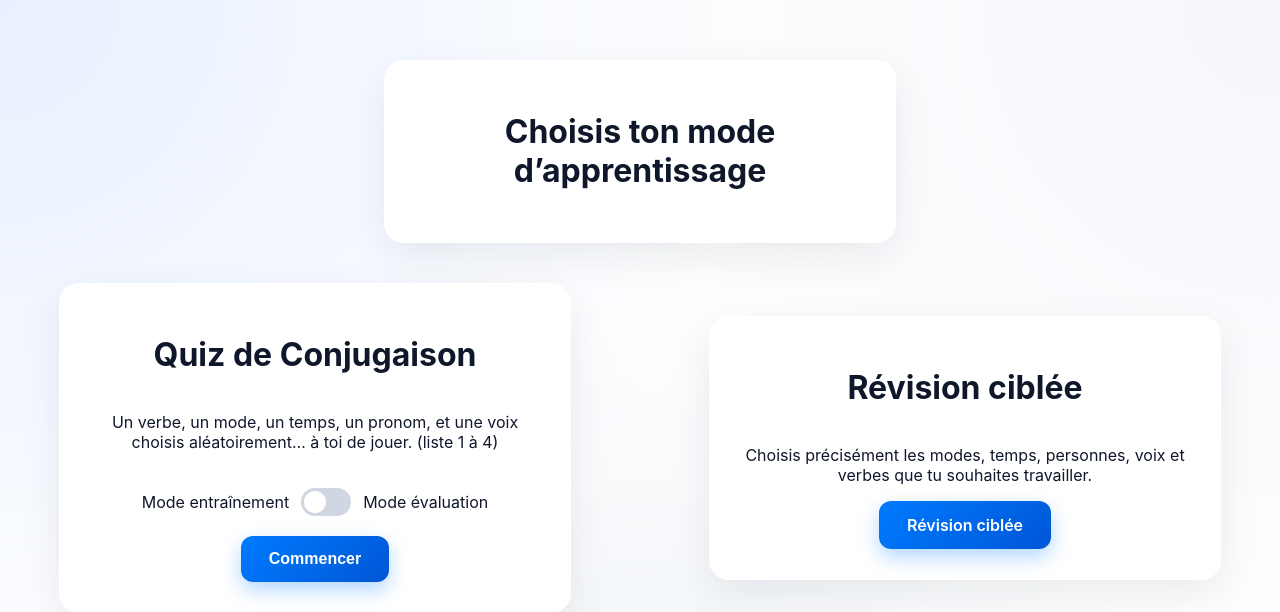
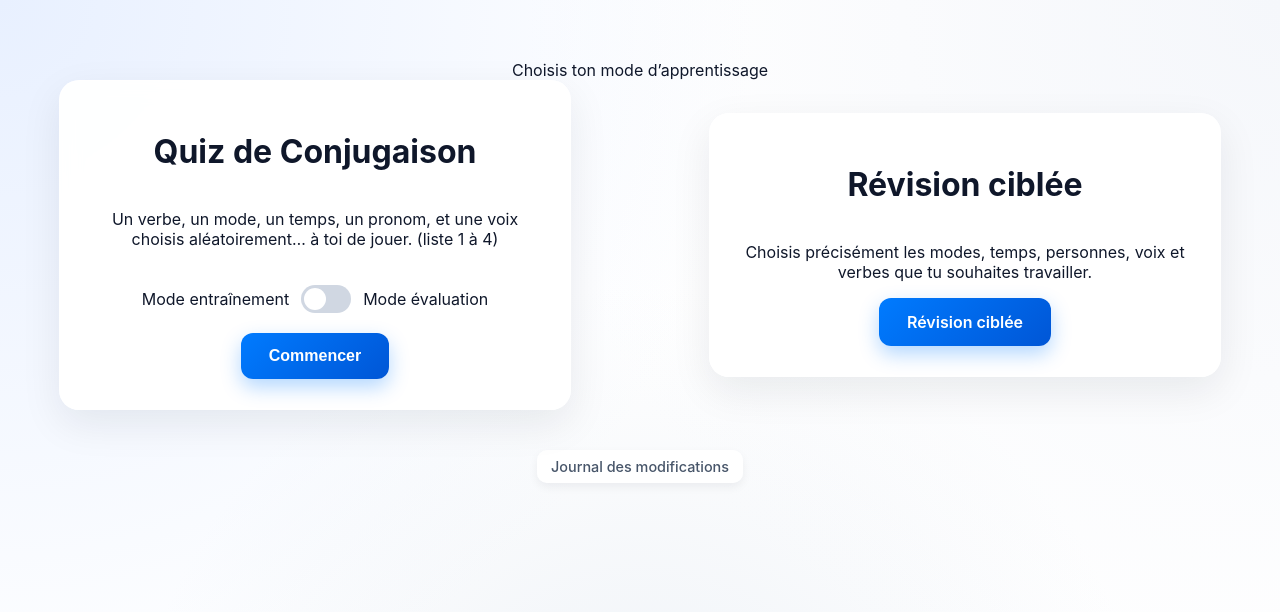
Before and after one commit to lemeilleurhackeur65645-cell/conjuguaisonv3, a Flask app: page / in a window 1280 px wide. Shown: the top 612 px of the page. Run offline with Flask 3, Linux system fonts and the light colour scheme.

Commit message:
Update index.html

```diff
--- a/templates/index.html
+++ b/templates/index.html
@@ -7,9 +7,10 @@
 </head>
 
 <body>
-<div class="container" style="margin-bottom: 40px;">
-    <h1>Choisis ton mode d’apprentissage</h1>
+<div class="mini-card">
+    Choisis ton mode d’apprentissage
 </div>
+
 <!-- ============================
      CARTE 1 — QUIZ CLASSIQUE
      ============================ -->
```
